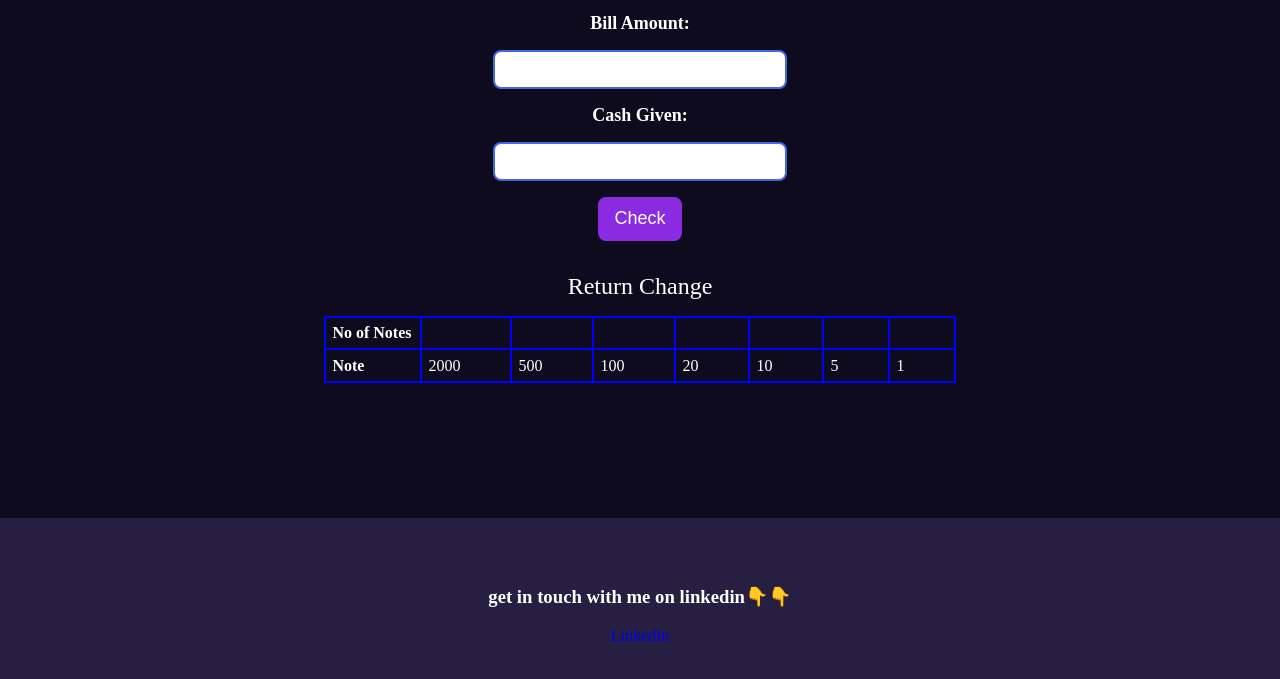
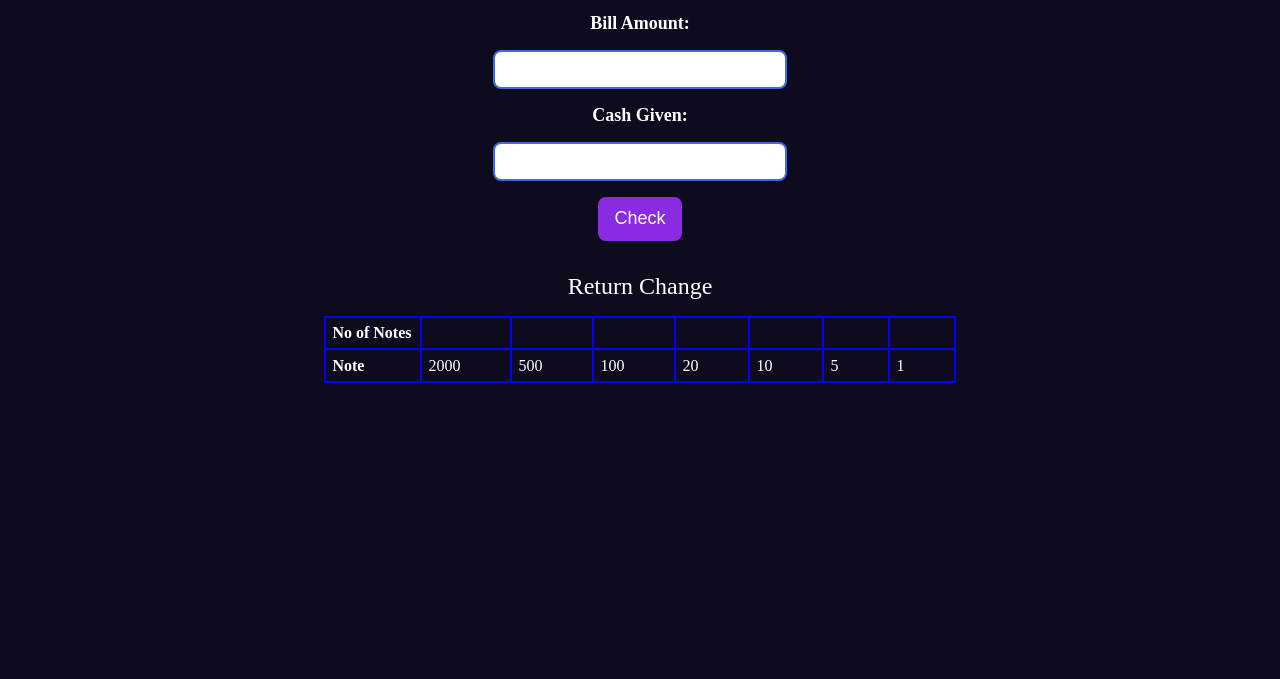
Before and after one commit to ashish-kushwaha10/cash-resister, a plain HTML site: page index.html in a window 1280 px wide. Shown: the part 105-784 px from the top of the page. Drawn offline with Linux system fonts and the light colour scheme.

Commit message:
code updated

```diff
--- a/index.html
+++ b/index.html
@@ -81,15 +81,7 @@
 
         }
 
-        footer {
-            position: absolute;
-            left: 0;
-            right: 0;
-            bottom: 0;
-            display: block;
-            padding: 50px 0;
-            background-color: rgba(139, 109, 204, 0.205);
-        }
+
     </style>
 </head>
 
@@ -135,10 +127,7 @@
             </table>
         </div>
     </main>
-    <footer>
-        <h3>get in touch with me on linkedin👇👇</h3>
-        <a href="https://www.linkedin.com/in/ashish-kush/">LinkedIn</a>
-    </footer>
+
     <script src="index.js" type="text/javascript"></script>
 </body>
 
```
